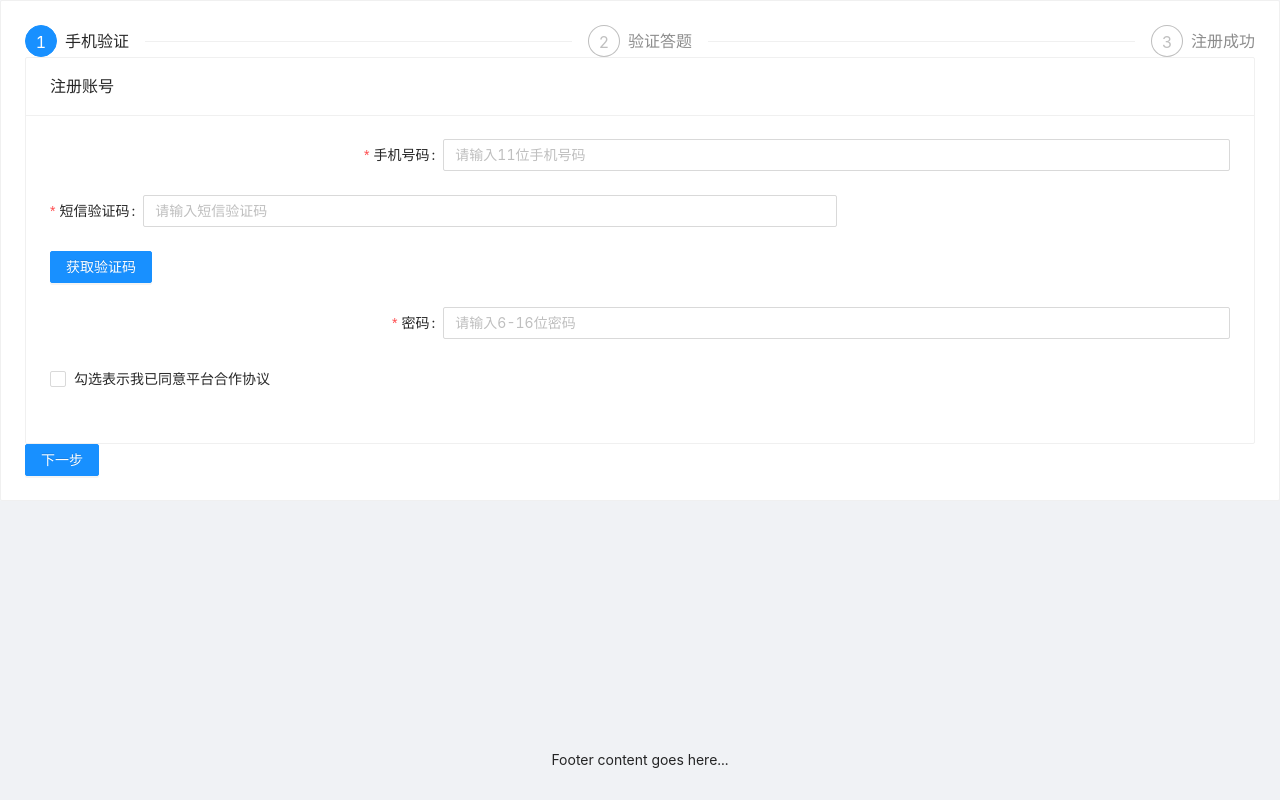
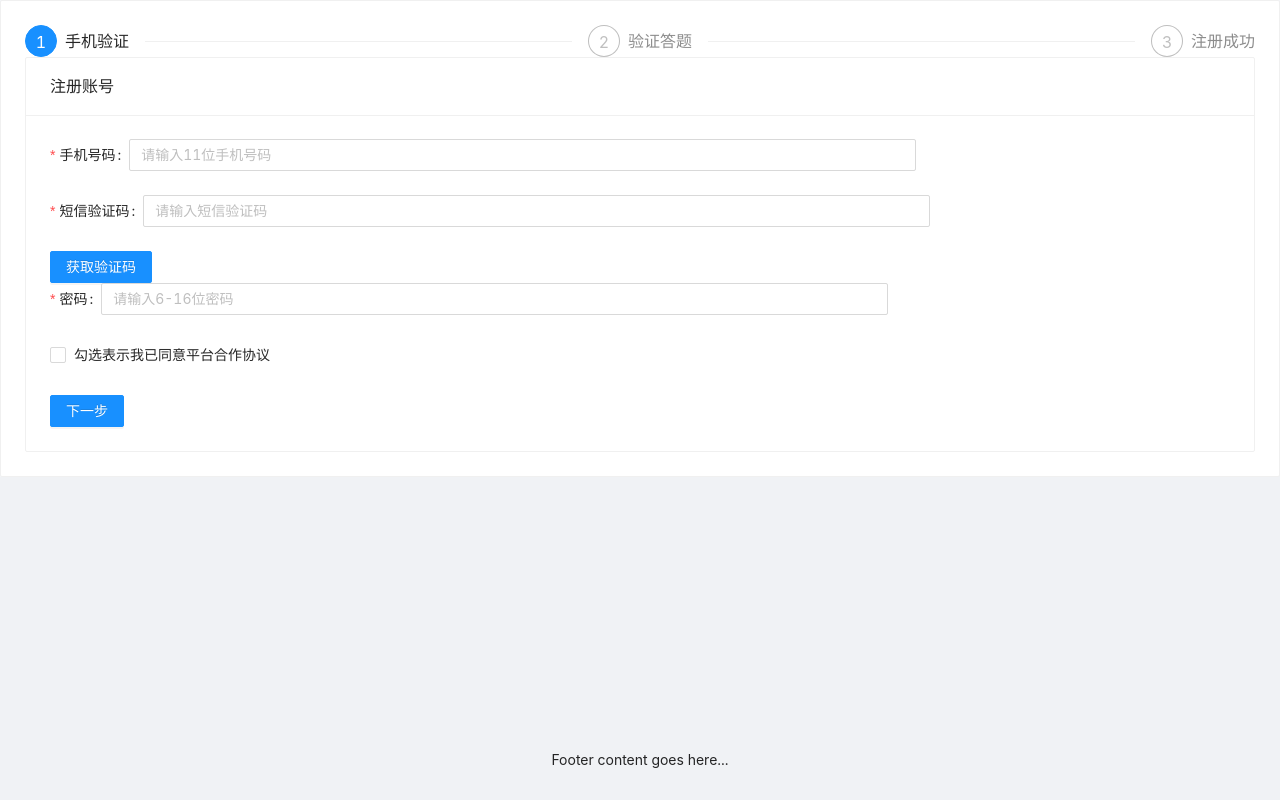
Before and after one commit to Mr-Mooo/avalon-front, a React (Create React App) app: page /sign-up in a window 1280 px wide. Built offline with nearby package versions, Linux system fonts and the light colour scheme.

Commit message:
fix: sign-up -step

```diff
--- /dev/null
+++ b/src/pages/signup/index.css
@@ -0,0 +1,3 @@
+.step1-wrap .ant-col-8 {
+  flex: none;
+}
--- a/src/pages/signup/signup.js
+++ b/src/pages/signup/signup.js
@@ -1,6 +1,7 @@
 import React from "react";
 
 import "antd/dist/antd.css";
+import "./index.css";
 import { Steps, Button, message, Card } from "antd";
 import Step1 from "./step1";
 import Step2 from "./step2";
@@ -32,20 +33,14 @@ class Signup extends React.Component {
     const { location } = this.props;
     console.log(location)
   }
-  next() {
-    const current = this.state.current + 1;
-    console.log(current);
-    console.log(this.state);
-    console.log(this.props);
-    this.setState({ current });
+  next = () => {
+    const { current } = this.state;
+    this.setState({ current: current + 1 });
   }
 
-  prev() {
-    const current = this.state.current - 1;
-    console.log(current);
-    console.log(this.state);
-    console.log(this.props);
-    this.setState({ current });
+  prev = () => {
+    const { current } = this.state;
+    this.setState({ current: current - 1 });
   }
 
   render() {
@@ -59,9 +54,20 @@ class Signup extends React.Component {
           ))}
         </Steps>
 
-        <div className="steps-content">{steps[current].content}</div>
+        {/* <div className="steps-content">{steps[current].content}</div> */}
+        <div className="steps-content">
+          {
+            current === 0 && <Step1 next={this.next} />
+          }
+          {
+            current === 1 && <Step2 next={this.next} prev={this.prev} />
+          }
+          {
+            current === 2 && <Step3 />
+          }
+        </div>
 
-        <div className="steps-action">
+        {/* <div className="steps-action">
 
           {current === 1 && (
             <Button style={{ marginLeft: 8 }} onClick={() => this.prev()}>
@@ -81,7 +87,7 @@ class Signup extends React.Component {
               完成
             </Button>
           )}
-        </div>
+        </div> */}
       </div>
     </Card>
     );
--- a/src/pages/signup/step1.js
+++ b/src/pages/signup/step1.js
@@ -17,13 +17,14 @@ class Step1 extends React.PureComponent {
     const fieldsValue = await this.formRef.current.validateFields();
     console.log(fieldsValue);
     console.log(11111111);
+    this.props.next()
   }
 formRef = React.createRef();
   render(){
     console.log(this.props)
     return (
       <Card title="注册账号">
-      <Form {...layout} ref={this.formRef} onFinish={this.onSubmit}>
+      <Form {...layout} ref={this.formRef} onFinish={this.onSubmit} className="step1-wrap">
         <Form.Item
           name="mobile"
           label="手机号码"
@@ -47,7 +48,6 @@ formRef = React.createRef();
         >
           <Input placeholder="请输入图片中的数字" />
         </Form.Item> */}
-        <Form.Item>
         <Form.Item
           name="otp"
           label="短信验证码"
@@ -62,7 +62,6 @@ formRef = React.createRef();
         </Form.Item>
 
         <Button type="primary">获取验证码</Button>
-        </Form.Item>
         <Form.Item
           name="password"
           label="密码"
@@ -79,6 +78,13 @@ formRef = React.createRef();
         <Form.Item name="agree">
           <Checkbox>勾选表示我已同意平台合作协议</Checkbox>
         </Form.Item>
+
+        <Button type="primary" onClick={() => {
+          this.onSubmit()
+
+        }}>
+          下一步
+        </Button>
       </Form>
       </Card>
     );
--- a/src/pages/signup/step2.js
+++ b/src/pages/signup/step2.js
@@ -1,7 +1,7 @@
 import React from "react";
 
 import "antd/dist/antd.css";
-import { Form, Card, Radio, Row } from "antd";
+import { Form, Card, Radio, Row, Button } from "antd";
 
 const layout = {
   labelCol: {
@@ -12,11 +12,12 @@ const layout = {
   }
 };
 
-const QuestionForm = () => {
+const QuestionForm = (func) => {
   const onFinish = values => {
     console.log(values);
   };
-
+  const props = func.props;
+  console.log(props, 'this.ques props')
   return (
     <Form {...layout} name="nest-messages" onFinish={onFinish}>
       <Form.Item
@@ -86,14 +87,22 @@ const QuestionForm = () => {
           </Radio.Group>
         </Row>
       </Form.Item>
+
+      <Button style={{ marginLeft: 8 }} onClick={() => props.prev()}>
+        上一步
+      </Button>
+      <Button type="primary" onClick={() => props.next()}>
+        下一步
+      </Button>
     </Form>
   );
 };
 
-export default function Step2() {
+export default function Step2(props) {
+  console.log(props, 'this.step2 props')
   return (
     <Card title="答题验证">
-      <QuestionForm />
+      <QuestionForm props={props} />
     </Card>
   );
 }
--- a/src/pages/signup/step3.js
+++ b/src/pages/signup/step3.js
@@ -1,7 +1,7 @@
 import React from "react";
 
 import "antd/dist/antd.css";
-import { Button, Card } from "antd";
+import { Button, Card, message } from "antd";
 import { CheckCircleOutlined } from "@ant-design/icons";
 import { Link } from "react-router-dom";
 
@@ -13,6 +13,14 @@ export default function Step3() {
       <Link to="/">
         <Button type="primary">确定并登陆</Button>
       </Link>
+      <br />
+      <Button
+        type="primary"
+        style={{ marginTop: 40 }}
+        onClick={() => message.success("Processing complete!")}
+      >
+        完成
+      </Button>
     </Card>
   );
 }
```
